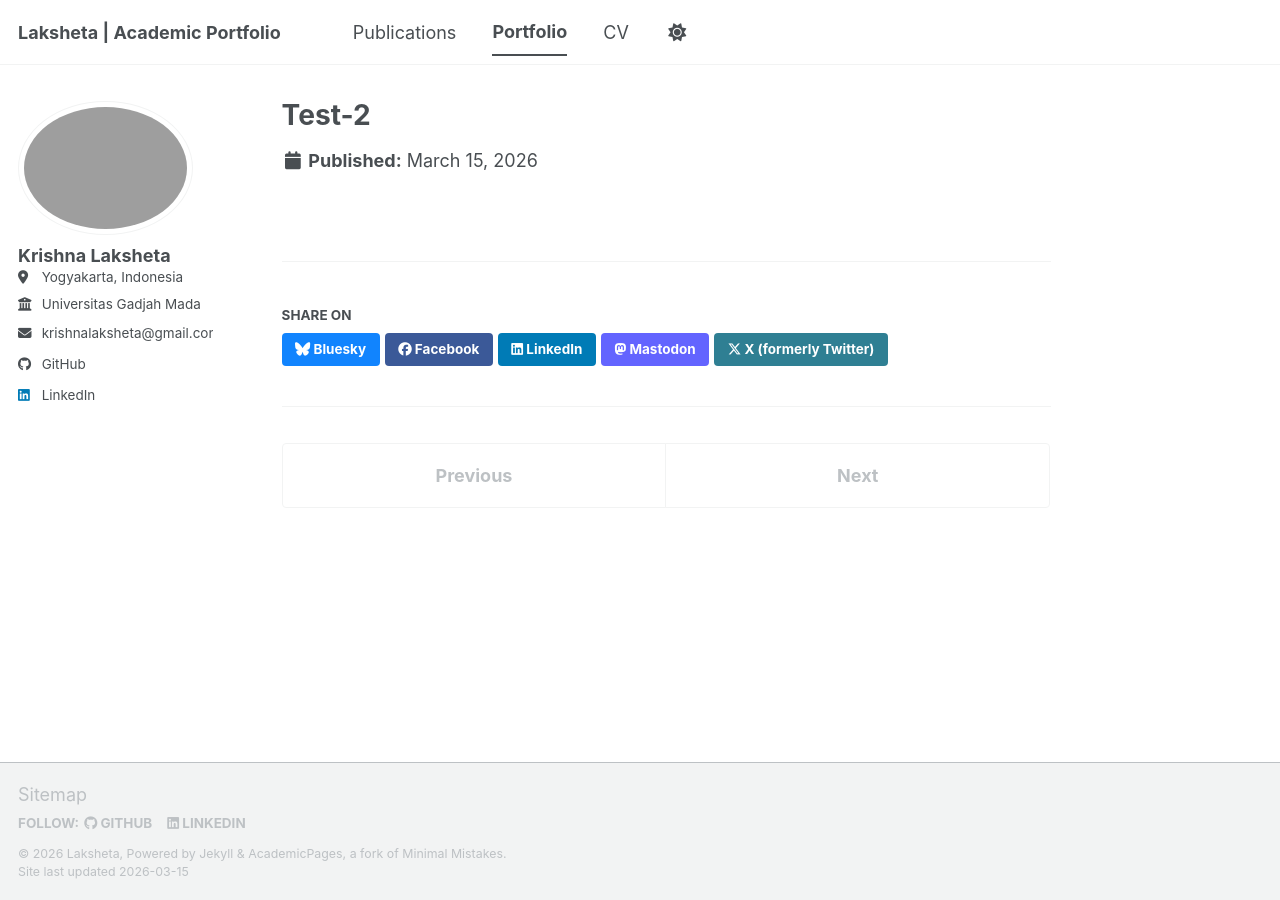
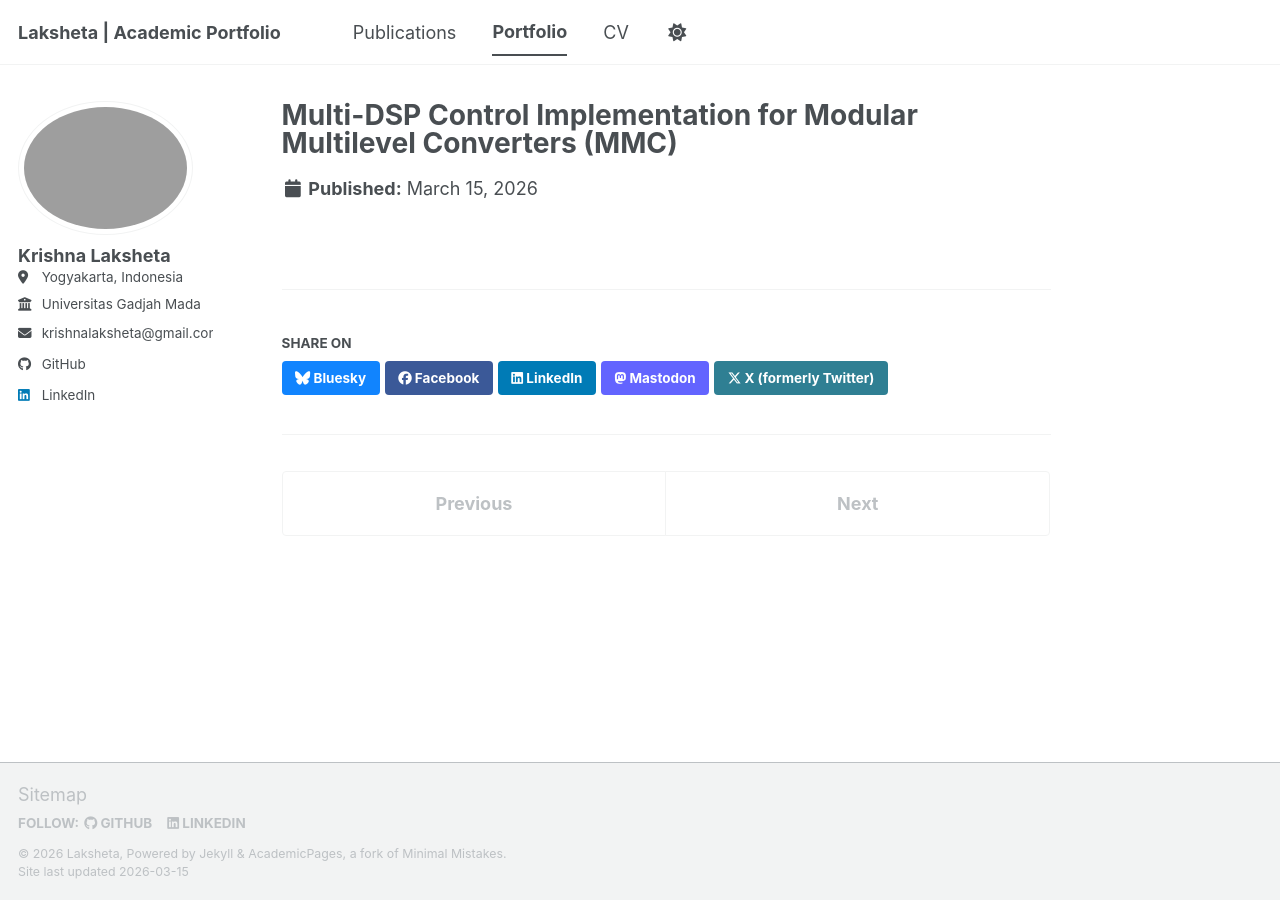
Before and after one commit to laksheta/laksheta.github.io, a Jekyll site: the page built from _portfolio/portfolio-2.md, in a window 1280 px wide. Built offline with Jekyll 4.4.1, drawn with Linux system fonts in a browser that asks for light colours; a script bundle is joined from its source files by our own code; library files that are not in the unit come from our copies.

Commit message:
port-2: adjust title

```diff
--- a/_portfolio/portfolio-2.md
+++ b/_portfolio/portfolio-2.md
@@ -1,5 +1,5 @@
 ---
-title: "Test-2"
+title: "Multi-DSP Control Implementation for Modular Multilevel Converters (MMC)"
 excerpt: "Programmed MMC control logic for multi-DSP systems (F28379D, F280049C) and validated full-scale SST performance using Typhoon HIL 604. <br/><img src='/images/500x300.png' width='300'>"
 collection: portfolio
 # classes: wide
```
